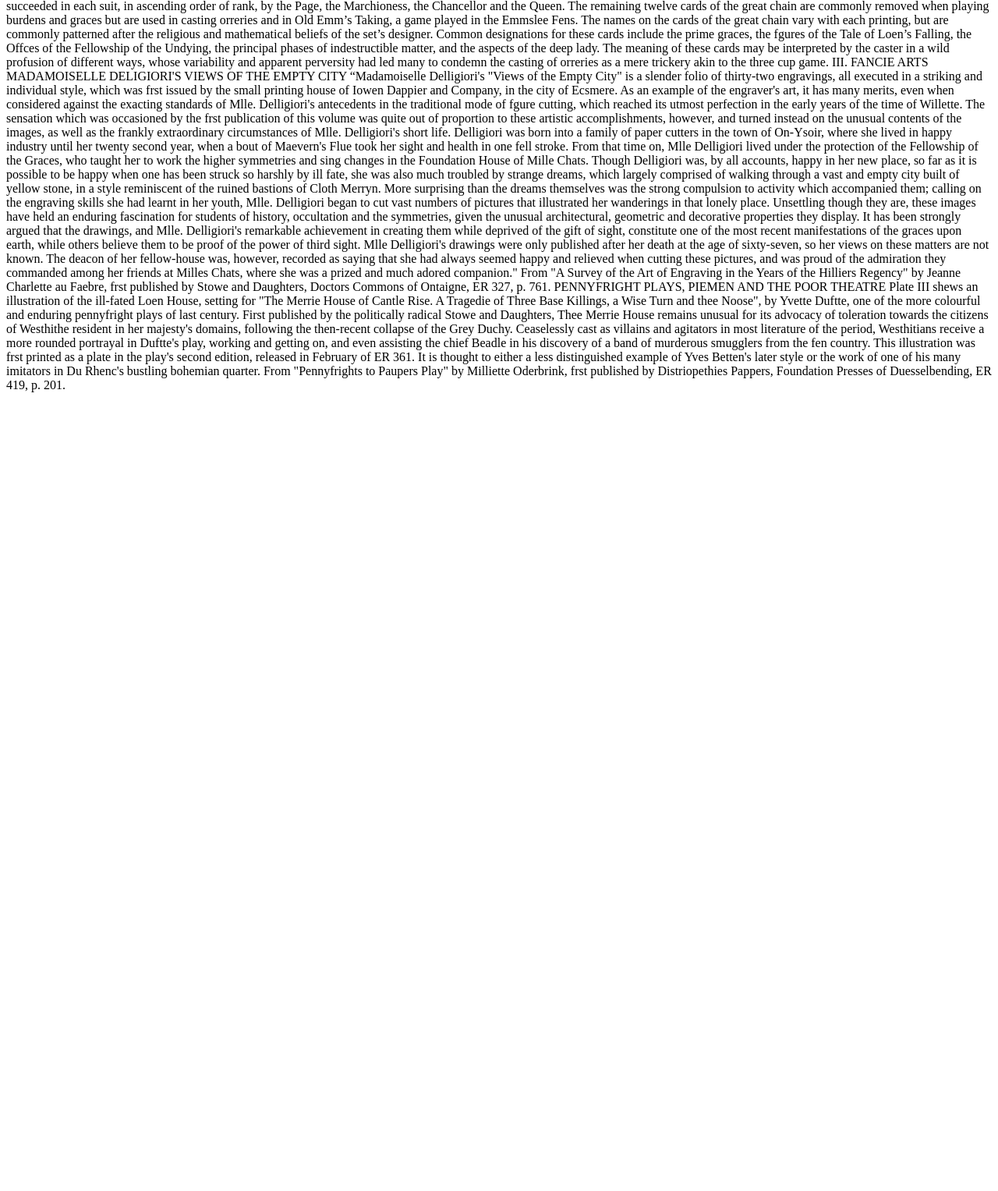
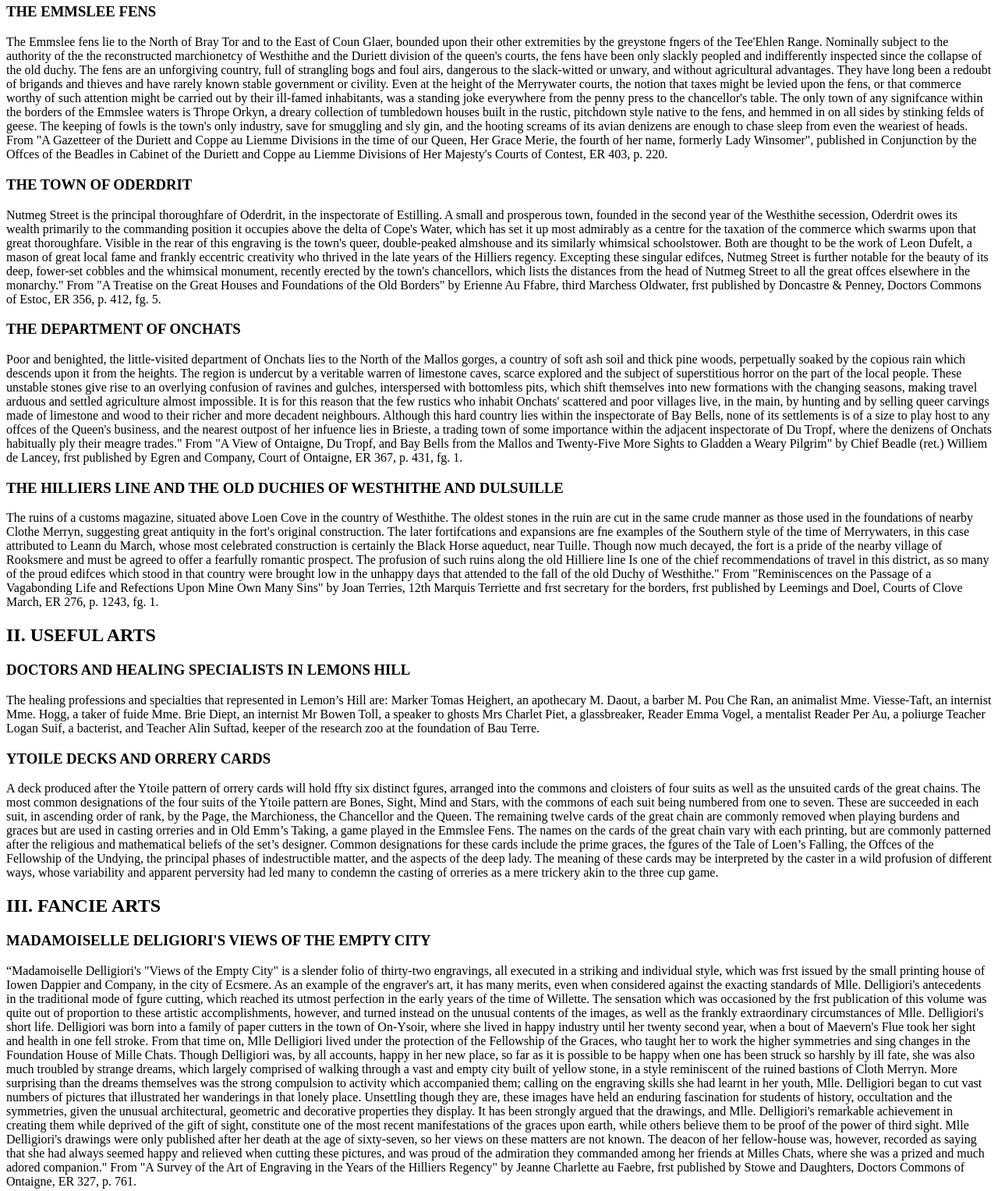
Before and after one commit to Tom-Kitton/Tom-Kitton.github.io, a plain HTML site: page Gazette.html in a window 1280 px wide. Shown: the part 1273-2800 px from the top of the page at 78% size. Before the commit the page ends 1784 px from the top, so only its background shows below. Drawn offline with Linux system fonts and the light colour scheme.

Commit message:
Formatting changes in Gazette.html

```diff
--- a/Gazette.html
+++ b/Gazette.html
@@ -3,69 +3,85 @@
 <link rel=”stylesheet” type=”text/css” href=“Main.css”>
 </head>
 <body>
-<h1>
-Gazette of The Queen;s Chain and Nearby Lands
-</h1>
 <div id="container">
-THEE OFFICIAL and SINGULAR GAZETTEER of the QUEENS CHAIN
-COMPILED and PUBLISHED under ROYAL SANCTION and DIRECTION and DULY AUTHORISED in its copyings and takings from ALL TRIBUTARY WORKS and OFFICIAL or SACRED DOCUMENTATIONS herein quoted from, referred to, precised, and otherwise reproduced or commented upon. 23rd        e d i t i o n       i n ordinary      presentation. A COLLECTION of DOCUMENTS useful to CHILDREN, STRANGERS and SCHOLARS Principally directed to the EDUCATION, UPWITTING, IMPROVEMENT and GENERAL BETTERING of all persons interested in the proud history and present EXCELLENT SITUATION of the rich and peaceful lands now GOVERNED by the GRACE of HER MAJESTY . . . . . . . . . . . . . . . . QUEEN MERIETT VII .INHMQMVII.
-COLLATED,   EDITED,   RECORDED   and   PREPARED   for PRESS   by   Her   Majesty's   HUMBLE   SERVANT. . . . . . . . . .
-TOBIAS ALLEDORA GAESMEADE, 14th LANDGRAVE d'ESTOC and 3rd BARONET of KIEDSMAE
-Presented this 48th Day of Autumn, ER. 420. and PRINTED AT THE STAMPERY ROYAL, ARC du CIEL.
-I. GEOGRAPHY THE MILLES DESTOINNELEMONS HILL ROAD
-Lemon’s Hill is eleven hours’ hard walking from the Customs House. The road is hardpacked earth, much used by herders and traders. It is well marked with mileboards, and post houses are set at the main crossroads. The largest post house is Prester Tom’s, a meeting place for people from all around, which sits at the outer gate of
-Brownrigg, right where the road to the Foundation of Bau Terres separates from the main path. Famous and rich, Bau Terres may be reached from Brownrigg, via Kiels, in as little as two hours.
-The twin villages of Brownrigg and Kiels are famous for their fne food and apple orchards, as well as a beautiful Chancel house from the time of the Dukes du Willette, and the manse of Fell Martyn, country seat of the chief inspector of the Chanchette division of the queen’s courts.
-PATIENCES, NOTES OF ENTRY AND OTHER CONSIDERATIONS FOR STRANGERS ENTERING THE QUEENS CHAIN
-Patiences for strangers, those born outside the lands of the Queen’s chain, are issued by the offcers of the Queen’s Customs and the Beadles of the Queen’s Inspectorates, upon the instruction of an agent of the crown of no lesser rank than a frst inspector of customs, or upon the fnding of a full session of a court of contest. Patiences for the subjects of the queen are issued upon birth, accession or denigration, by their local offce of the Queen’s chancel. The patiences of subjects may be varied upon the fnding of a full session of a court of contest, with a right of appeal to the fnding department’s offce of rolls.
+<h1>THEE OFFICIAL and SINGULAR GAZETTEER of the QUEENS CHAIN COMPILED and PUBLISHED under ROYAL SANCTION and DIRECTION and DULY AUTHORISED in its copyings and takings from ALL TRIBUTARY WORKS and OFFICIAL or SACRED DOCUMENTATIONS herein quoted from, referred to, precised, and otherwise reproduced or commented upon. 23rd        e d i t i o n       i n ordinary      presentation. A COLLECTION of DOCUMENTS useful to CHILDREN, STRANGERS and SCHOLARS Principally directed to the EDUCATION, UPWITTING, IMPROVEMENT and GENERAL BETTERING of all persons interested in the proud history and present EXCELLENT SITUATION of the rich and peaceful lands now GOVERNED by the GRACE of HER MAJESTY . . . . . . . . . . . . . . . . QUEEN MERIETT VII .INHMQMVII. COLLATED,   EDITED,   RECORDED   and   PREPARED   for PRESS   by   Her   Majesty's   HUMBLE   SERVANT. . . . . . . . . . TOBIAS ALLEDORA GAESMEADE, 14th LANDGRAVE d'ESTOC and 3rd BARONET of KIEDSMAE Presented this 48th Day of Autumn, ER. 420. and PRINTED AT THE STAMPERY ROYAL, ARC du CIEL.</h1>
+<h2>I. GEOGRAPHY THE MILLES DESTOINNE-LEMONS HILL ROAD</h2>
+<p>
+Lemon’s Hill is eleven hours’ hard walking from the Customs House. The road is hardpacked earth, much used by herders and traders. It is well marked with mileboards, and post houses are set at the main crossroads. The largest post house is Prester Tom’s, a meeting place for people from all around, which sits at the outer gate of Brownrigg, right where the road to the Foundation of Bau Terres separates from the main path. Famous and rich, Bau Terres may be reached from Brownrigg, via Kiels, in as little as two hours. The twin villages of Brownrigg and Kiels are famous for their fne food and apple orchards, as well as a beautiful Chancel house from the time of the Dukes du Willette, and the manse of Fell Martyn, country seat of the chief inspector of the Chanchette division of the queen’s courts.
+</p>
+
+<h3>PATIENCES, NOTES OF ENTRY AND OTHER CONSIDERATIONS FOR STRANGERS ENTERING THE QUEENS CHAIN</h3>
+<p>
+Patiences for strangers, those born outside the lands of the Queen’s chain, are issued by the officers of the Queen’s Customs and the Beadles of the Queen’s Inspectorates, upon the instruction of an agent of the crown of no lesser rank than a frst inspector of customs, or upon the fnding of a full session of a court of contest. Patiences for the subjects of the queen are issued upon birth, accession or denigration, by their local offce of the Queen’s chancel. The patiences of subjects may be varied upon the fnding of a full session of a court of contest, with a right of appeal to the fnding department’s offce of rolls.
 The lowest degree of patience for strangers, a note of entry, is coloured with a red seal and entered into a stranger’s pass at the outer borders. A stranger bearing a note of entry may not leave a stranger’s hall or a place of customs without the supervision and warranty of a duly authorised person. Such persons include beadles of the rank of petty watch master and higher, recorders of a court of contest, justices at large, or strangers with a patience of free standing. The bearer of a note of entry is not entitled to the protection of the Queen’s courts of contest, save in lieu of the otherwise recognised standing of their warrantor. They have no right to call upon the Queen’s servants for protection.
-A patience of free standing is only available to the authorised agents of recognised foreign  powers which stand in peaceful and deferential recognition of Her Majesty, so as to further the bonds of respect which tie them to her good guidance. It is sealed in Blue by a chief inspector of customs and countersealed in orange by a petty chancellor or higher offceholder of Her Majesty’s chancelleries. A patience of free standing allows the holder to move without restriction in the Queen’s chain and to appeal to offcers of the departments, inspectorates and courts of contest with the same privileges as a subject of free standing would enjoy. Most strangers in the Queen’s chain receive a patience of due recognition, sealed in purple by a petty inspector of
-customs, which allows for free movement in the Queen’s chain, so as the stranger reports to the stranger’s hall of any town upon their arrival, and offers the protection of Her Majesty’s servants at their good discretion and elect wish.
-THE TOWN OF LEMONS HILL
+A patience of free standing is only available to the authorised agents of recognised foreign  powers which stand in peaceful and deferential recognition of Her Majesty, so as to further the bonds of respect which tie them to her good guidance. It is sealed in Blue by a chief inspector of customs and countersealed in orange by a petty chancellor or higher offceholder of Her Majesty’s chancelleries. A patience of free standing allows the holder to move without restriction in the Queen’s chain and to appeal to offcers of the departments, inspectorates and courts of contest with the same privileges as a subject of free standing would enjoy. Most strangers in the Queen’s chain receive a patience of due recognition, sealed in purple by a petty inspector of customs, which allows for free movement in the Queen’s chain, so as the stranger reports to the stranger’s hall of any town upon their arrival, and offers the protection of Her Majesty’s servants at their good discretion and elect wish.
+</p>
+<h3>THE TOWN OF LEMONS HILL</h3>
+<p>
 Lemon’s hill is the chief town of the Cope’s Water valley and the home of learning, politics, law, and crime for a dozen leagues in any direction. Though Kiels is the notional seat of the Chanchette inspectorate, true political and legal authority in the country resides with the Greater Chancel at Lemon’s Hill, which has long controlled the offce of Inspector in subtle, and less than subtle, ways. It is said that though the beadles of the Cope’s Water may swear oaths to the Queen and her inspector on high holidays, they swear by the chief chancellor of Lemon’s Hill, the formidable Madame Diept, when they are in their cups.
-THE VIEW OF MR. KIEHLRING
+</p>
+<h3>THE VIEW OF MR. KIEHLRING</h3>
+<p>
 “The town of Lemons Hill is the principal settlement of the Chanchette inspectorate. Ancestral seat of the Greyfelds, du Lienns and Heryotts, it is home to many fne buildings, including a foundation school from the time of the Dukes de Willette. Its most picturesque views and constructions may be found along Charterhouse Walk,
 which follows the banks of Copes Water through the town's oldest sections. In this illustration, we see the school of Bay Bells and the Merrypitt customs store, seated amongst abundant greenery and the diminutive residences of the towns labouring classes. The hills in the further distance are the lower extensions of Mallos ranges, locally referred to as "The Flanks of the Boar" in deference to the sigil of the Heryott family, who have long held the frstsecretaryship associated with the Chancette Division in the Queen's Courts"
  From Florian Kiehlring's "Observations of a Traveller and Antiquarian in the Country of Cope's Water and its Near Lands", frst published by Stowe and Daughters, Doctors Commons of Ontaigne, ER 323, p.489, fg. 3.
-THE EMMSLEE FENS
+</p>
+<h3>THE EMMSLEE FENS</h3>
+<p>
 The Emmslee fens lie to the North of Bray Tor and to the East of Coun Glaer, bounded upon their other extremities by the greystone fngers of the Tee'Ehlen Range.
 Nominally subject to the authority of the the reconstructed marchionetcy of Westhithe and the Duriett division of the queen's courts, the fens have been only slackly peopled and indifferently inspected since the collapse of the old duchy.
 The fens are an unforgiving country, full of strangling bogs and foul airs, dangerous to the slack-witted or unwary, and without agricultural advantages. They have long
 been a redoubt of brigands and thieves and have rarely known stable government or civility. Even at the height of the Merrywater courts, the notion that taxes might be levied upon the fens, or that commerce worthy of such attention might be carried out by their ill-famed inhabitants, was a standing joke everywhere from the penny press to the chancellor's table.
 The only town of any signifcance within the borders of the Emmslee waters is Thrope Orkyn, a dreary collection of tumbledown houses built in the rustic, pitchdown style native to the fens, and hemmed in on all sides by stinking felds of geese.
 The keeping of fowls is the town's only industry, save for smuggling and sly gin, and the hooting screams of its avian denizens are enough to chase sleep from even the weariest of heads.
-From "A Gazetteer of the Duriett and Coppe au Liemme Divisions in the time of our Queen, Her Grace Merie, the fourth of her name, formerly Lady Winsomer", published in Conjunction by the Offces of the Beadles in Cabinet of the Duriett and Coppe au Liemme Divisions of Her Majesty's Courts of Contest, ER 403, p. 220.
-THE TOWN OF ODERDRIT
+From "A Gazetteer of the Duriett and Coppe au Liemme Divisions in the time of our Queen, Her Grace Merie, the fourth of her name, formerly Lady Winsomer", published in Conjunction by the Offces of the Beadles in Cabinet of the Duriett and Coppe au Liemme Divisions of Her Majesty's Courts of Contest, ER 403, p. 220.</p>
+<h3>THE TOWN OF ODERDRIT</h3>
+<p>
 Nutmeg Street is the principal thoroughfare of Oderdrit, in the inspectorate of Estilling. A small and prosperous town, founded in the second year of the Westhithe secession, Oderdrit owes its wealth primarily to the commanding position it occupies above the delta of Cope's Water, which has set it up
 most admirably as a centre for the taxation of the commerce which swarms upon that great thoroughfare.
 Visible in the rear of this engraving is the town's queer, double-peaked almshouse and its similarly whimsical schoolstower. Both are thought to be the work of Leon Dufelt, a mason of great local fame and frankly eccentric creativity who thrived in the late years of the Hilliers regency.
 Excepting these singular edifces, Nutmeg Street is further notable for the beauty of its deep, fower-set cobbles and the whimsical monument, recently erected by the town's chancellors, which lists the distances from the head of Nutmeg Street to all the great offces elsewhere in the monarchy."
 From "A Treatise on the Great Houses and Foundations of the Old Borders" by Erienne Au Ffabre, third Marchess Oldwater, frst published by Doncastre & Penney, Doctors Commons of Estoc, ER 356, p. 412, fg. 5.
-THE DEPARTMENT OF ONCHATS
+</p>
+<h3>THE DEPARTMENT OF ONCHATS</h3>
+<p>
 Poor and benighted, the little-visited department of Onchats lies to the North of the Mallos gorges, a country of soft ash soil and thick pine woods, perpetually soaked by the copious rain which descends upon it from the heights. The region is undercut by a veritable warren of limestone caves, scarce explored and the subject of superstitious horror on the part of the local people. These unstable stones give rise to an overlying
 confusion of ravines and gulches, interspersed with bottomless pits, which shift themselves into new formations with the changing seasons, making travel arduous and settled agriculture almost impossible.
 It is for this reason that the few rustics who inhabit Onchats' scattered and poor villages live, in the main, by hunting and by selling queer carvings made of limestone and wood to their richer and more decadent neighbours. Although this hard country lies within the inspectorate of Bay Bells, none of its settlements is of a size to play host to any offces of the Queen's business, and the nearest outpost of her infuence lies in Brieste, a trading town of some importance within the adjacent inspectorate of Du Tropf, where the denizens of Onchats habitually ply their meagre trades."
 From "A View of Ontaigne, Du Tropf, and Bay Bells from the Mallos and Twenty-Five More Sights to Gladden a Weary Pilgrim" by Chief Beadle (ret.) Williem de Lancey, frst published by Egren and Company, Court of Ontaigne, ER 367, p. 431, fg. 1.
-THE HILLIERS LINE AND THE OLD DUCHIES OF WESTHITHE AND DULSUILLE The ruins of a customs magazine, situated above Loen Cove in the country of Westhithe. The oldest stones in the ruin are cut in the same crude manner as those used in the foundations of nearby Clothe Merryn, suggesting great antiquity in the fort's original construction. The later fortifcations and expansions are fne examples of the
-Southern style of the time of Merrywaters, in this case attributed to Leann du March, whose most celebrated construction is certainly the Black Horse aqueduct, near Tuille. Though now much decayed, the fort is a pride of the nearby village of Rooksmere and must be agreed to offer a fearfully romantic prospect. The profusion of such ruins along the old Hilliere line Is one of the chief recommendations of travel in this district, as so many of the proud edifces which stood in that country were brought low in the unhappy days that attended to the fall of the old Duchy of Westhithe."
- From "Reminiscences on the Passage of a Vagabonding Life and Refections Upon Mine Own Many Sins" by Joan Terries, 12th Marquis Terriette and frst secretary for the borders, frst published by Leemings and Doel, Courts of Clove March, ER 276, p. 1243, fg. 1. II. USEFUL ARTS DOCTORS AND HEALING SPECIALISTS IN LEMONS HILL
-The healing professions and specialties that represented in Lemon’s Hill are:
-Marker Tomas Heighert, an apothecary M. Daout, a barber M. Pou Che Ran, an animalist Mme. Viesse-Taft, an internist Mme. Hogg, a taker of fuide Mme. Brie Diept, an internist Mr Bowen Toll, a speaker to ghosts Mrs Charlet Piet, a glassbreaker
-Reader Emma Vogel, a mentalist Reader Per Au, a poliurge Teacher Logan Suif, a bacterist, and Teacher Alin Suftad, keeper of the research zoo at the foundation of Bau Terre.
-YTOILE DECKS AND ORRERY CARDS
+</p>
+<h3>THE HILLIERS LINE AND THE OLD DUCHIES OF WESTHITHE AND DULSUILLE </h3>
+<p>
+The ruins of a customs magazine, situated above Loen Cove in the country of Westhithe. The oldest stones in the ruin are cut in the same crude manner as those used in the foundations of nearby Clothe Merryn, suggesting great antiquity in the fort's original construction. The later fortifcations and expansions are fne examples of the
+Southern style of the time of Merrywaters, in this case attributed to Leann du March, whose most celebrated construction is certainly the Black Horse aqueduct, near Tuille. Though now much decayed, the fort is a pride of the nearby village of Rooksmere and must be agreed to offer a fearfully romantic prospect. The profusion of such ruins along the old Hilliere line Is one of the chief recommendations of travel in this district, as so many of the proud edifces which stood in that country were brought low in the unhappy days that attended to the fall of the old Duchy of Westhithe." From "Reminiscences on the Passage of a Vagabonding Life and Refections Upon Mine Own Many Sins" by Joan Terries, 12th Marquis Terriette and frst secretary for the borders, frst published by Leemings and Doel, Courts of Clove March, ER 276, p. 1243, fg. 1.
+</p>
+<h2>II. USEFUL ARTS</h2>
+<h3>DOCTORS AND HEALING SPECIALISTS IN LEMONS HILL</h3>
+<p>The healing professions and specialties that represented in Lemon’s Hill are:
+Marker Tomas Heighert, an apothecary M. Daout, a barber M. Pou Che Ran, an animalist Mme. Viesse-Taft, an internist Mme. Hogg, a taker of fuide Mme. Brie Diept, an internist Mr Bowen Toll, a speaker to ghosts Mrs Charlet Piet, a glassbreaker, Reader Emma Vogel, a mentalist Reader Per Au, a poliurge Teacher Logan Suif, a bacterist, and Teacher Alin Suftad, keeper of the research zoo at the foundation of Bau Terre.
+</p>
+<h3>YTOILE DECKS AND ORRERY CARDS</h3>
+<p>
 A deck produced after the Ytoile pattern of orrery cards will hold ffty six distinct fgures, arranged into the commons and cloisters of four suits as well as the unsuited cards of the great chains. The most common designations of the four suits of the Ytoile pattern are Bones, Sight, Mind and Stars, with the commons of each suit being numbered from one to seven. These are succeeded in each suit, in ascending order of rank, by the Page, the Marchioness, the Chancellor and the Queen. The remaining twelve cards of the great chain are commonly removed when playing burdens and graces but are used in casting orreries and in Old Emm’s Taking, a game played in the Emmslee Fens. The names on the cards of the great chain vary with each printing, but are commonly patterned after the religious and mathematical beliefs of the set’s designer. Common designations for these cards include the prime graces, the fgures of the Tale of Loen’s Falling, the Offces of the Fellowship of the Undying, the principal phases of indestructible matter, and the aspects of the deep lady. The
 meaning of these cards may be interpreted by the caster in a wild profusion of different ways, whose variability and apparent perversity had led many to condemn the casting of orreries as a mere trickery akin to the three cup game.
-III. FANCIE ARTS MADAMOISELLE DELIGIORI'S VIEWS OF THE EMPTY CITY
+</p>
+<h2>III. FANCIE ARTS</h2>
+<h3>MADAMOISELLE DELIGIORI'S VIEWS OF THE EMPTY CITY</h3>
+<p>
 “Madamoiselle Delligiori's "Views of the Empty City" is a slender folio of thirty-two engravings, all executed in a striking and individual style, which was frst issued by the small printing house of Iowen Dappier and Company, in the city of Ecsmere. As an example of the engraver's art, it has many merits, even when considered against the exacting standards of Mlle. Delligiori's antecedents in the traditional mode of fgure cutting, which reached its utmost perfection in the early years of the time of Willette. The sensation which was occasioned by the frst publication of this volume was quite out of proportion to these artistic accomplishments, however, and turned instead on the unusual contents of the images, as well as the frankly extraordinary circumstances of Mlle. Delligiori's short life.
 Delligiori was born into a family of paper cutters in the town of On-Ysoir, where she lived in happy industry until her twenty
 second year, when a bout of Maevern's Flue took her sight and health in one fell stroke. From that time on, Mlle Delligiori lived under the protection of the Fellowship of the Graces, who taught her to work the higher symmetries and sing changes in the Foundation House of Mille Chats. Though Delligiori was, by all accounts, happy in her new place, so far as it is possible to be happy when one has been struck so harshly by ill fate, she was also much troubled by strange dreams, which largely comprised of walking through a vast and empty city built of yellow stone, in a style reminiscent of the ruined bastions of Cloth Merryn. More surprising than the dreams themselves was the strong compulsion to activity which accompanied them; calling on the engraving skills she had learnt in her youth, Mlle. Delligiori began to cut vast numbers of pictures that illustrated her wanderings in that lonely place.
 Unsettling though they are, these images have held an enduring fascination for students of history, occultation and the symmetries, given the unusual architectural, geometric and decorative properties they display. It has been strongly argued that the drawings, and Mlle. Delligiori's remarkable achievement in creating them while deprived of the gift of sight, constitute one of the most recent manifestations of the graces upon earth, while others believe them to be proof of the power of third sight. Mlle Delligiori's drawings were only published
 after her death at the age of sixty-seven, so her views on these matters are not known. The deacon of her fellow-house was, however, recorded as saying that she had always seemed happy and relieved when cutting these pictures, and was proud of the admiration they commanded among her friends at Milles Chats, where she was a prized and much adored companion."
 From "A Survey of the Art of Engraving in the Years of the Hilliers Regency" by Jeanne Charlette au Faebre, frst published by Stowe and Daughters, Doctors Commons of Ontaigne, ER 327, p. 761.
-PENNYFRIGHT PLAYS, PIEMEN AND THE POOR THEATRE
+</p>
+<h3>
+PENNYFRIGHT PLAYS, PIEMEN AND THE POOR THEATRE</h3>
+<p>
 Plate III shews an illustration of the ill-fated Loen House, setting for "The Merrie House of Cantle Rise. A Tragedie of Three Base Killings, a Wise Turn and thee Noose", by Yvette Duftte, one of the more colourful and enduring pennyfright plays of last century. First published by the politically radical Stowe and Daughters, Thee Merrie House remains unusual for its advocacy of toleration towards the citizens of Westhithe resident in her majesty's domains, following the then-recent collapse of the Grey Duchy. Ceaselessly cast as villains and agitators in most literature of the period, Westhitians receive a more rounded portrayal in Duftte's play, working and getting on, and even assisting the chief Beadle in his discovery of a band of murderous smugglers from the fen country. This illustration was frst printed as a plate in the play's second edition,
 released in February of ER 361. It is thought to either a less distinguished example of Yves Betten's later style or the work of one of his many imitators in Du Rhenc's bustling
 bohemian quarter. From "Pennyfrights to Paupers Play" by Milliette Oderbrink, frst published by Distriopethies Pappers, Foundation Presses of Duesselbending, ER 419, p. 201.
+</p>
 </div>
 </body>
 </html>
```
